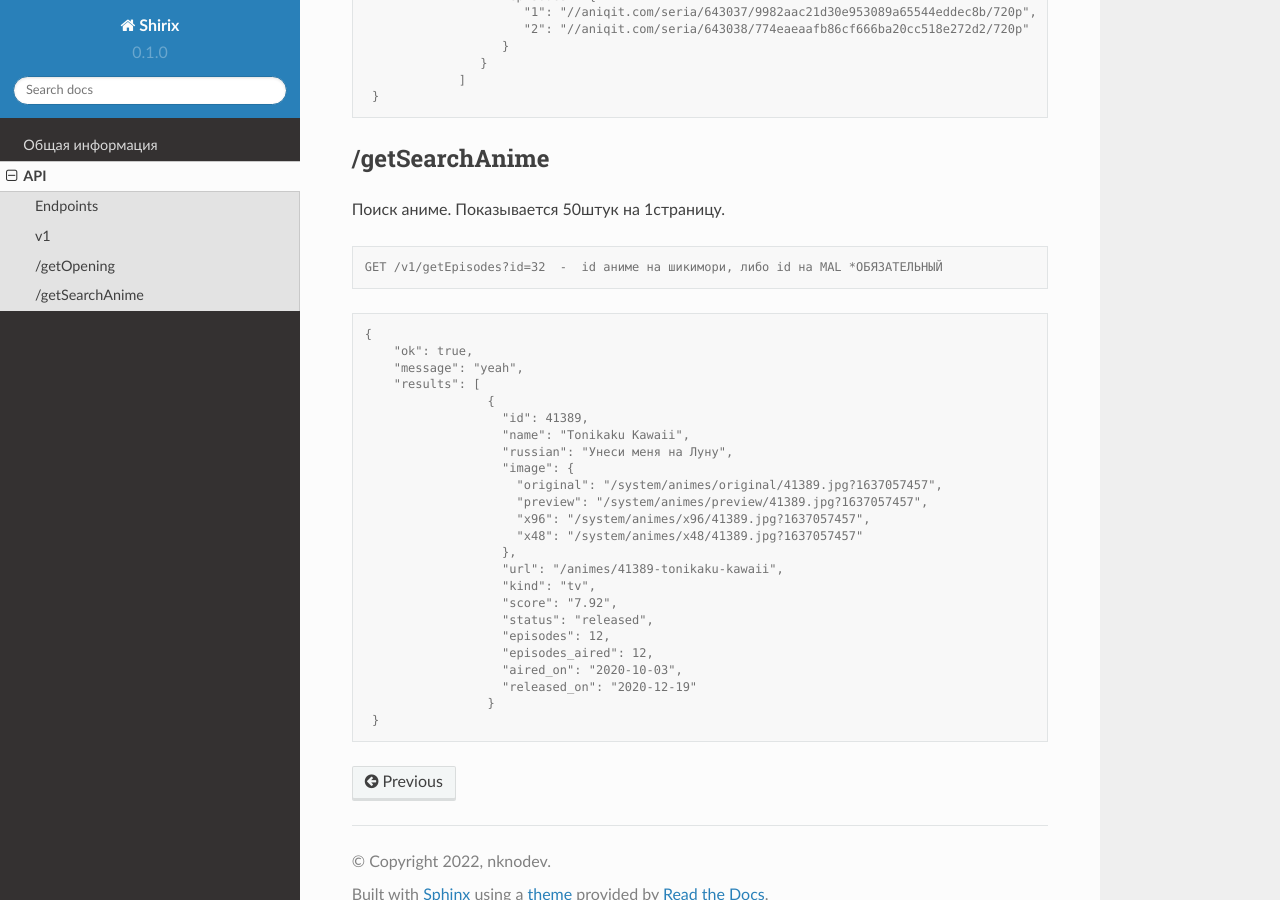
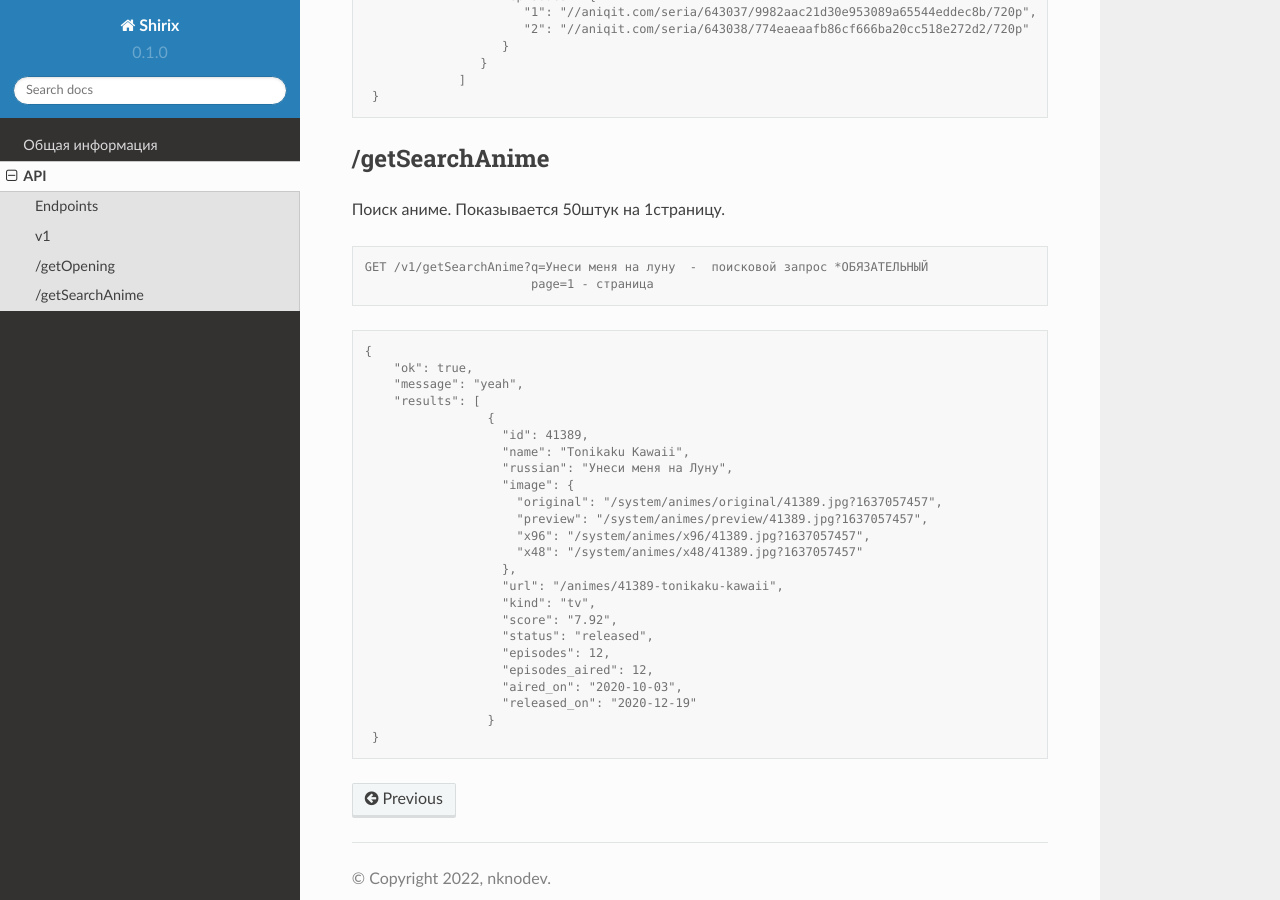
Before and after one commit to nknodev/shirix-docs, a Sphinx documentation site: the page built from docs/source/api.rst, in a window 1280 px wide and 900 px high, scrolled down 1192 px. Built offline with Sphinx 7.4.7 and the Read the Docs theme 2.0.0, drawn with Linux system fonts in a browser that asks for light colours.

Commit message:
Update api.rst

```diff
--- a/docs/source/api.rst
+++ b/docs/source/api.rst
@@ -83,7 +83,8 @@ v1
 
 .. code-block:: console
 
-  GET /v1/getEpisodes?id=32  -  id аниме на шикимори, либо id на MAL *ОБЯЗАТЕЛЬНЫЙ
+  GET /v1/getSearchAnime?q=Унеси меня на луну  -  поисковой запрос *ОБЯЗАТЕЛЬНЫЙ
+                         page=1 - страница
 
 .. code-block:: console
 
```
